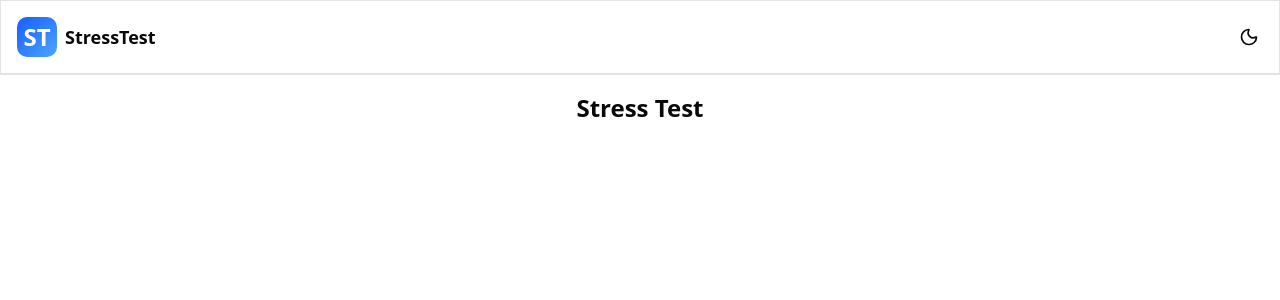
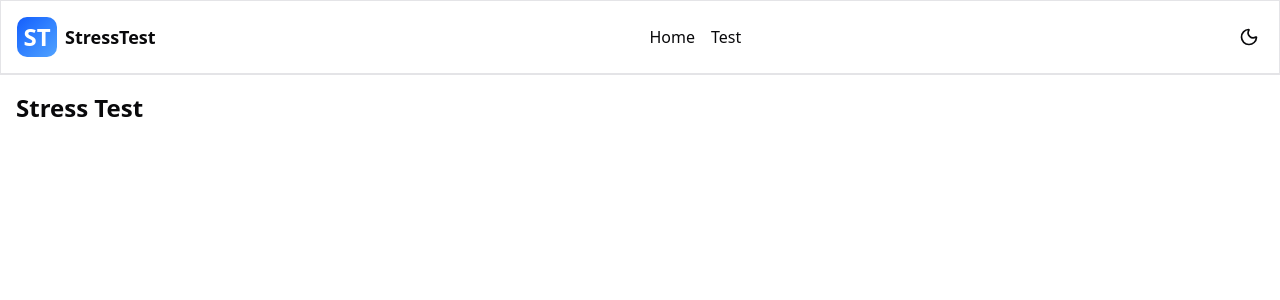
Before and after one commit to badger-99/stress_test, a Next.js app: page / in a window 1280 px wide. Shown: the top 300 px of the page. Built offline with nearby package versions, Linux system fonts and the light colour scheme.

Commit message:
Add navigation

```diff
--- a/src/app/page.tsx
+++ b/src/app/page.tsx
@@ -1,5 +1,5 @@
 export default function Home() {
   return (
-		<div className='text-2xl font-semibold flex-1 flex justify-center pt-4'>Stress Test</div>
+		<div className='text-2xl font-semibold flex-1 flex p-4'>Stress Test</div>
 	);
 }
--- a/src/components/header.tsx
+++ b/src/components/header.tsx
@@ -1,17 +1,27 @@
 'use client';
 
-import ThemeToggle from "./theme-toggle";
+import Link from 'next/link';
+import ThemeToggle from './theme-toggle';
 
 export default function Header() {
+const pages = [{url:'/', name:'Home'}, {url:'/test', name:'Test'}]
 	return (
 		<header className='fixed w-full top-0 left-0 flex items-center justify-center overflow-hidden border border-b-2 z-50 bg-background'>
 			<div className='w-full'>
 				<div className='flex items-center justify-between px-4 py-4 sm:py-4'>
-					<div className='flex items-center space-x-2'>
+					<Link href='/' className='flex items-center space-x-2'>
 						<div className='w-10 h-10 rounded-lg bg-gradient-to-br from-blue-600 to-blue-400 flex items-center justify-center text-2xl font-bold text-white'>
 							ST
 						</div>
 						<span className='text-lg font-semibold select-none'>StressTest</span>
+					</Link>
+
+					<div className='justify-self-center flex flex-row gap-4'>
+						{pages.map((page) => {
+							return (
+								<Link href={page.url}>{`${ page.name }`}</Link>
+							)
+						})}
 					</div>
 
 					<ThemeToggle size={20} />
```
